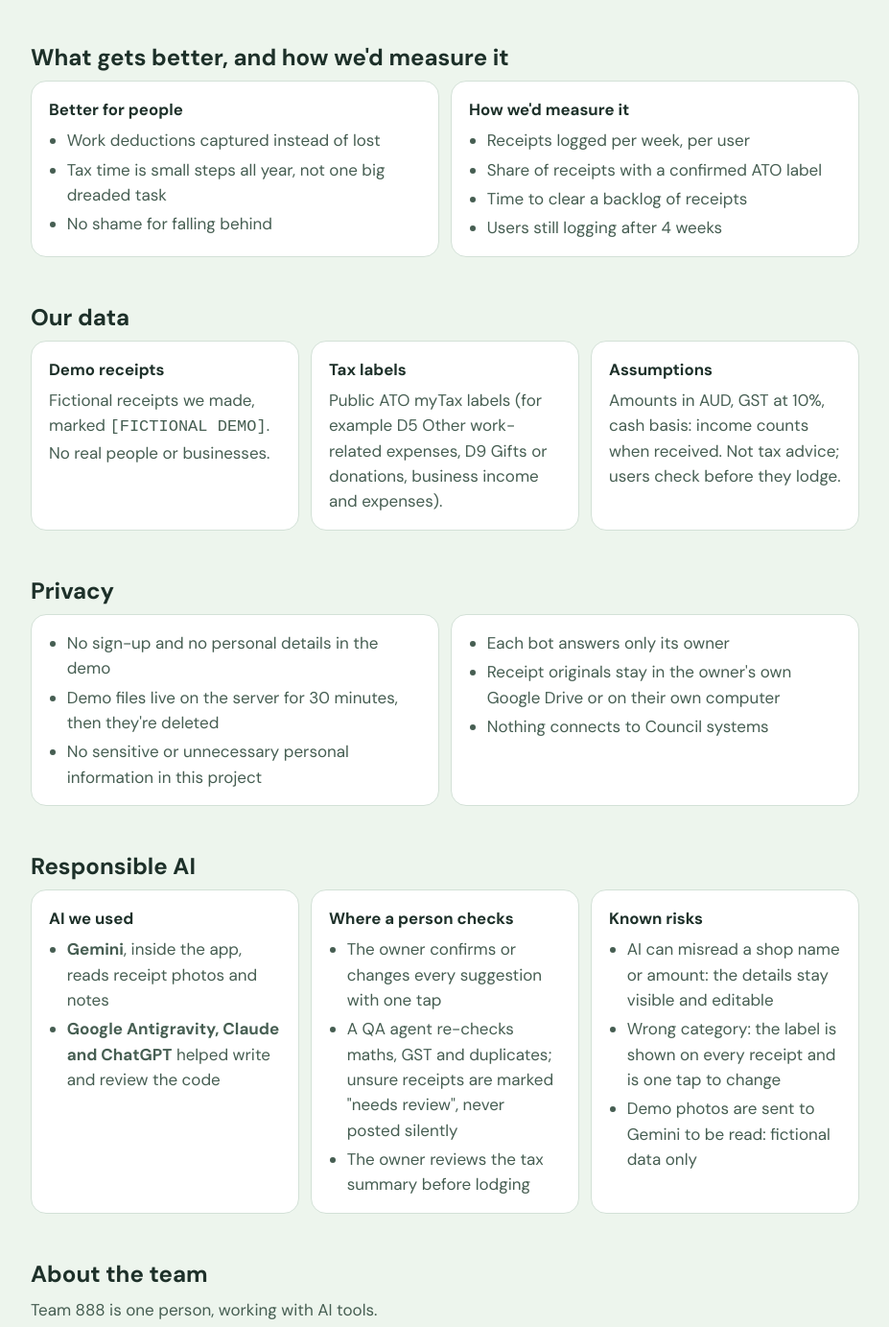
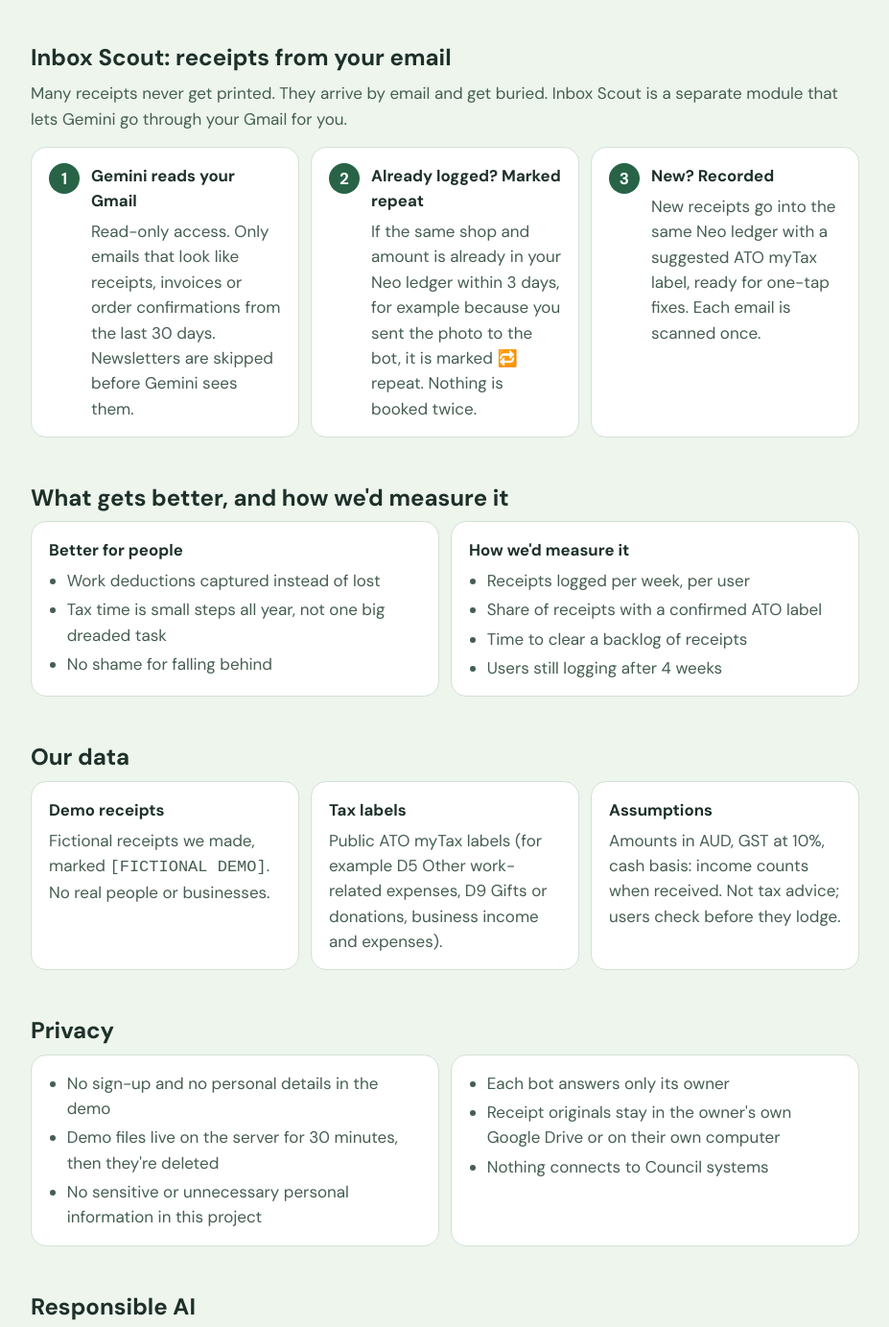
Before and after one commit to nawanugxilef/WSTI_2026, a plain HTML site: page Neo-D LedgerCraft/web/landing.html in a window 1280 px wide. Shown: the part 1594-2977 px from the top of the page at 96% size, without its empty margins (176-1103 px from the left). Drawn offline with Linux system fonts and the light colour scheme.

Commit message:
Landing: add Inbox Scout section and its Gemini privacy note
Co-Authored-By: Claude Opus 5.5 <noreply@anthropic.com>
Claude-Session: https://claude.ai/code/session_013X4xAscxWjk386pV3kRTDh

```diff
--- a/Neo-D LedgerCraft/web/landing.html
+++ b/Neo-D LedgerCraft/web/landing.html
@@ -93,6 +93,16 @@
     </div>
   </section>
 
+  <section id="inbox-scout">
+    <h2>Inbox Scout: receipts from your email</h2>
+    <p class="sub">Many receipts never get printed. They arrive by email and get buried. Inbox Scout is a separate module that lets Gemini go through your Gmail for you.</p>
+    <div class="grid">
+      <div class="card step"><span class="num">1</span><div><h3>Gemini reads your Gmail</h3><p>Read-only access. Only emails that look like receipts, invoices or order confirmations from the last 30 days. Newsletters are skipped before Gemini sees them.</p></div></div>
+      <div class="card step"><span class="num">2</span><div><h3>Already logged? Marked repeat</h3><p>If the same shop and amount is already in your Neo ledger within 3 days, for example because you sent the photo to the bot, it is marked 🔁 repeat. Nothing is booked twice.</p></div></div>
+      <div class="card step"><span class="num">3</span><div><h3>New? Recorded</h3><p>New receipts go into the same Neo ledger with a suggested ATO myTax label, ready for one-tap fixes. Each email is scanned once.</p></div></div>
+    </div>
+  </section>
+
   <section>
     <h2>What gets better, and how we'd measure it</h2>
     <div class="grid">
@@ -123,7 +133,7 @@
     <div class="grid">
       <div class="card"><h3>AI we used</h3><ul><li><b>Gemini</b>, inside the app, reads receipt photos and notes</li><li><b>Google Antigravity, Claude and ChatGPT</b> helped write and review the code</li></ul></div>
       <div class="card"><h3>Where a person checks</h3><ul><li>The owner confirms or changes every suggestion with one tap</li><li>A QA agent re-checks maths, GST and duplicates; unsure receipts are marked "needs review", never posted silently</li><li>The owner reviews the tax summary before lodging</li></ul></div>
-      <div class="card"><h3>Known risks</h3><ul><li>AI can misread a shop name or amount: the details stay visible and editable</li><li>Wrong category: the label is shown on every receipt and is one tap to change</li><li>Demo photos are sent to Gemini to be read: fictional data only</li></ul></div>
+      <div class="card"><h3>Known risks</h3><ul><li>AI can misread a shop name or amount: the details stay visible and editable</li><li>Wrong category: the label is shown on every receipt and is one tap to change</li><li>Demo photos are sent to Gemini to be read: fictional data only</li><li>Inbox Scout sends only the first 4,000 characters of likely receipt emails to Gemini, with read-only Gmail access</li></ul></div>
     </div>
   </section>
 
```
